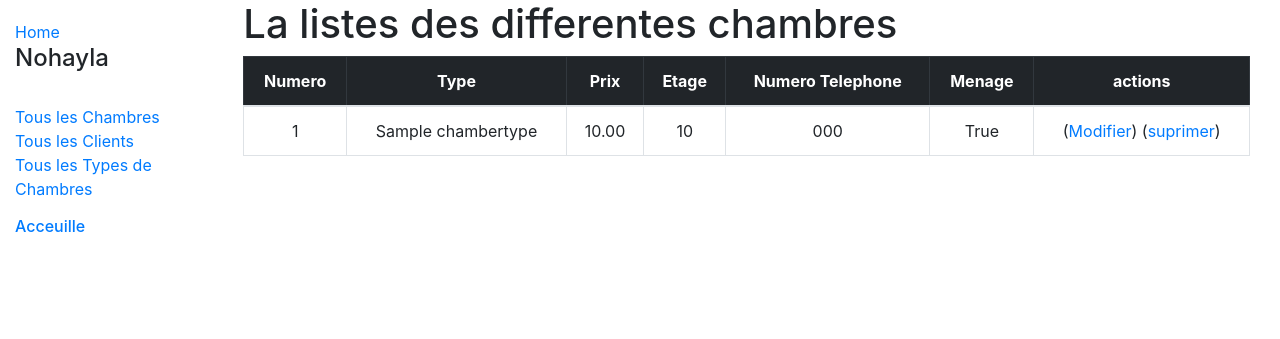
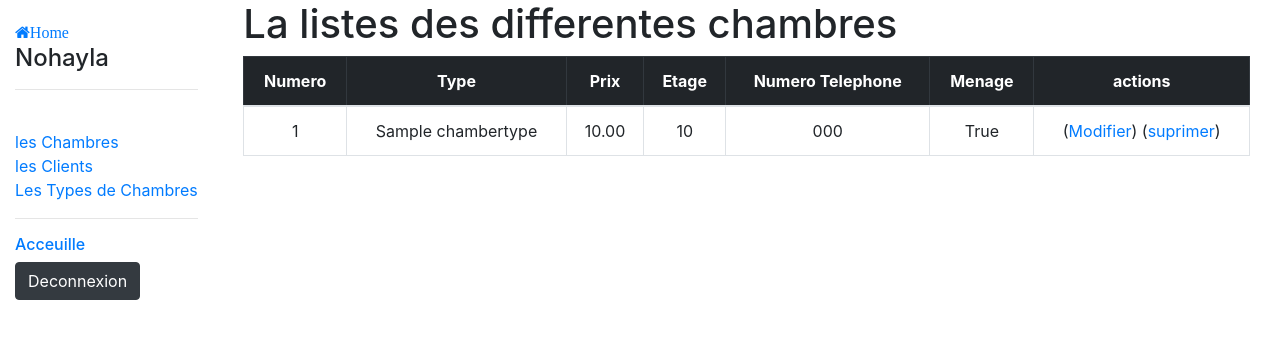
Before and after one commit to NohaylaAlaoui/Project, a Django app: page /GestionHotel/chambers in a window 1280 px wide. Shown: the top 339 px of the page. Run offline with Django 3.2, Linux system fonts and the light colour scheme; a user stored in the database is signed in; tables that the repository leaves empty hold one stand-in row (values such as "Sample post"); some libraries are stand-ins or nearby versions.

Commit message:
Update base_generic.html
Designe

```diff
--- a/GestionHotel/templates/base_generic.html
+++ b/GestionHotel/templates/base_generic.html
@@ -5,6 +5,7 @@
   <meta charset="utf-8">
   <meta name="viewport" content="width=device-width, initial-scale=1">
   <link rel="stylesheet" href="https://stackpath.bootstrapcdn.com/bootstrap/4.1.3/css/bootstrap.min.css" integrity="sha384-MCw98/SFnGE8fJT3GXwEOngsV7Zt27NXFoaoApmYm81iuXoPkFOJwJ8ERdknLPMO" crossorigin="anonymous">
+  <link rel="stylesheet" href="https://cdnjs.cloudflare.com/ajax/libs/font-awesome/4.7.0/css/font-awesome.min.css">
   <!-- Add additional CSS in static file -->
   {% load static %}
   <link rel="stylesheet" href="{% static 'css/styles.css' %}">
@@ -15,14 +16,16 @@
       <div class="col-sm-2">
           {% block sidebar %}
            <ul class="sidebar-nav">
-               <li><a href="{% url 'GestionHotel:home' %}">Home</a></li>
+               <li><a href="{% url 'GestionHotel:home' %}"><i class="fa fa-home">Home</i></a></li>
                <h4>{{ user.username }}</h4>
-               <br>
-               <li><a href="{% url 'GestionHotel:all-chambers' %}">Tous les Chambres</a></li>
-               <li><a href="{% url 'GestionHotel:all-clients' %}">Tous les Clients</a></li>
-               <li><a href="{% url 'GestionHotel:all-chambertypes' %}">Tous les Types de Chambres </a></li>
+               <hr><br>
+               <li><a href="{% url 'GestionHotel:all-chambers' %}">les Chambres</a></li>
+               <li><a href="{% url 'GestionHotel:all-clients' %}">les Clients</a></li>
+               <li><a href="{% url 'GestionHotel:all-chambertypes' %}">Les Types de Chambres </a></li>
            </ul>
+           <strong> <hr> </strong>
            <h6> <a href="{% url 'GestionHotel:index' %}">Acceuille</a> </h6>
+           <h6> <strong> <a  class="btn btn-dark" href="{% url 'logout' %}"> Deconnexion</a> </strong> </h6>
           {% endblock %}
       </div>
          <div class="col-sm-10 ">
```
